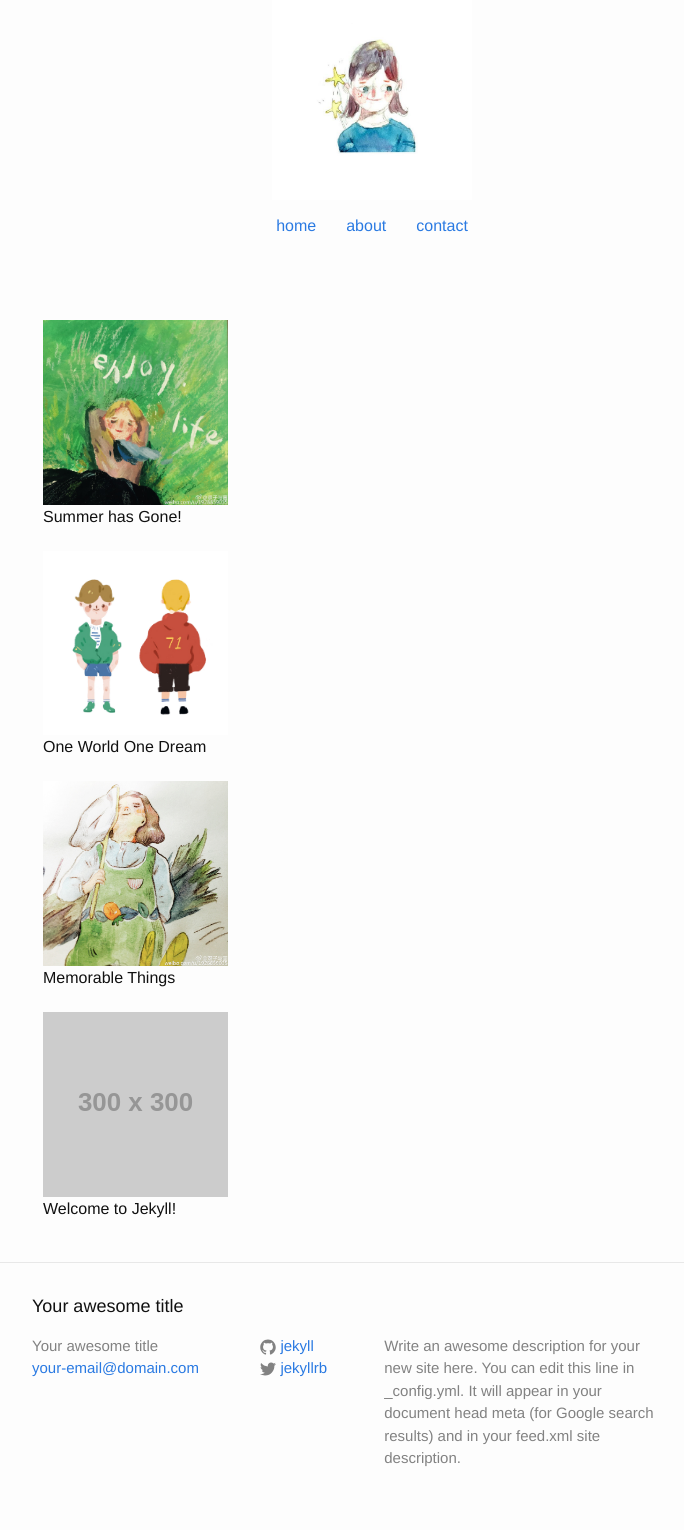
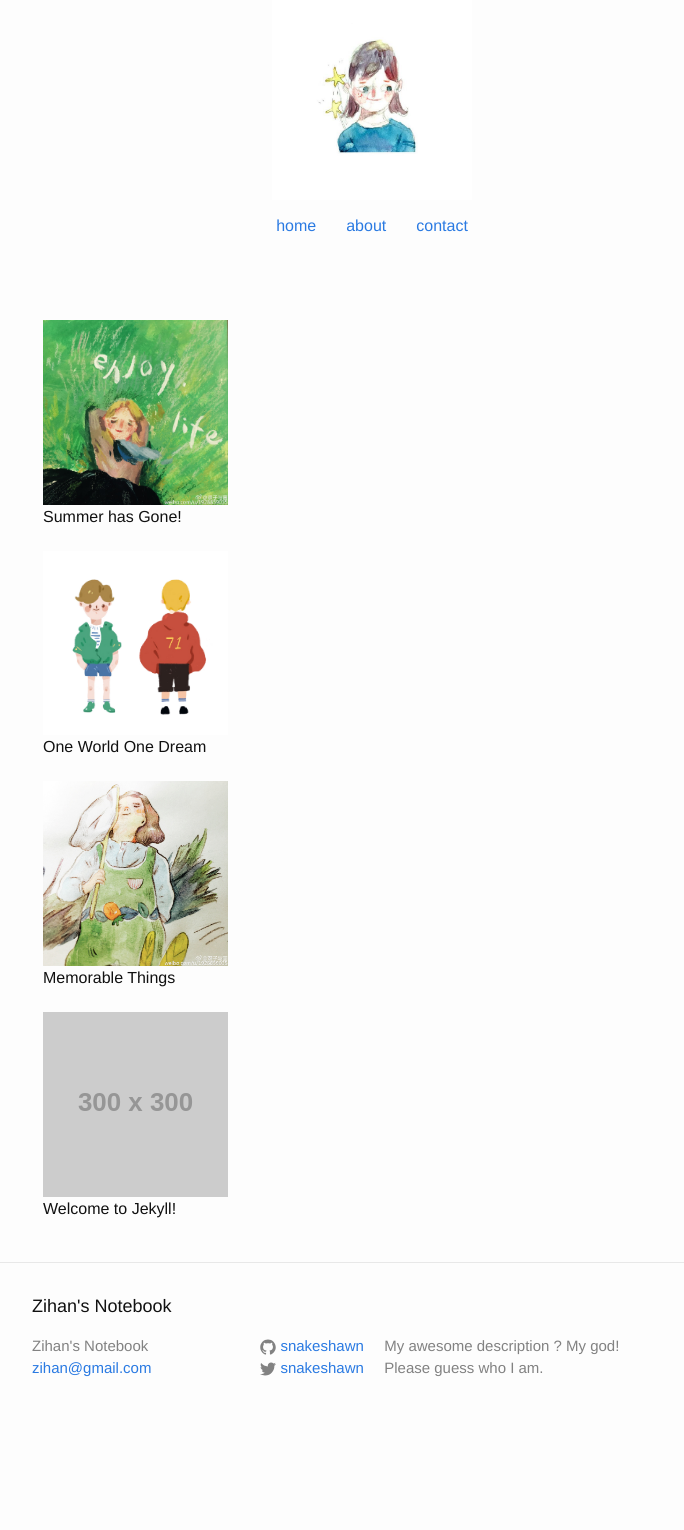
Before and after one commit to nkgalar/nkgalar.github.io, a Jekyll site: the page built from index.html, in a window 1280 px wide. Shown: the whole page, without its empty margins (268-952 px from the left). Built offline with Jekyll 4.4.1, drawn with Linux system fonts in a browser that asks for light colours; after the commit the page ends 1440 px from its top, so only the background shows below that.

Commit message:
[#]_config.yml

```diff
--- a/_config.yml
+++ b/_config.yml
@@ -1,14 +1,14 @@
 # Site settings
-title: Your awesome title
-email: your-email@domain.com
+title: Zihan's Notebook
+email: zihan@gmail.com
 description: > # this means to ignore newlines until "baseurl:"
-  Write an awesome description for your new site here. You can edit this
-  line in _config.yml. It will appear in your document head meta (for
-  Google search results) and in your feed.xml site description.
+  My awesome description ? My god! Please guess who I am.
 baseurl: "" # the subpath of your site, e.g. /blog/
 url: "http://zihan.design" # the base hostname & protocol for your site
-twitter_username: jekyllrb
-github_username:  jekyll
+weibo_name: snakeshawn
+weichat_name: Zihan随身本
+twitter_username: snakeshawn
+github_username: snakeshawn
 
 # Build settings
 markdown: kramdown
```
